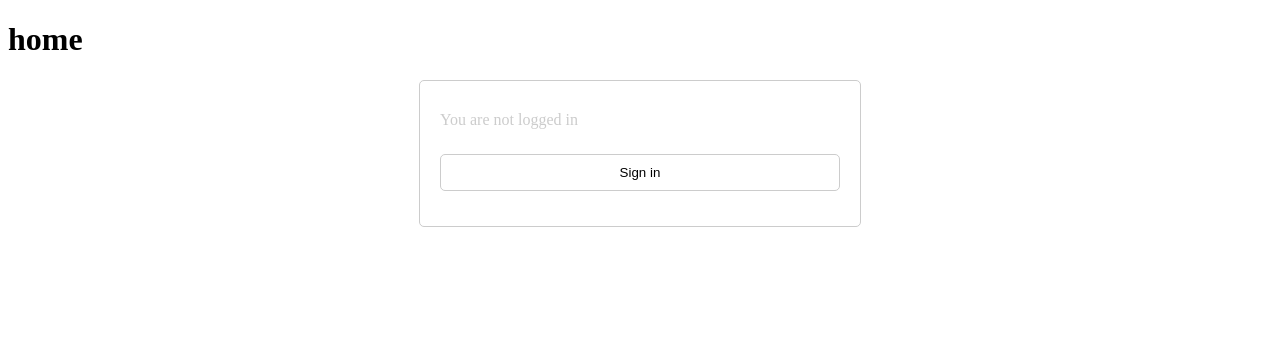
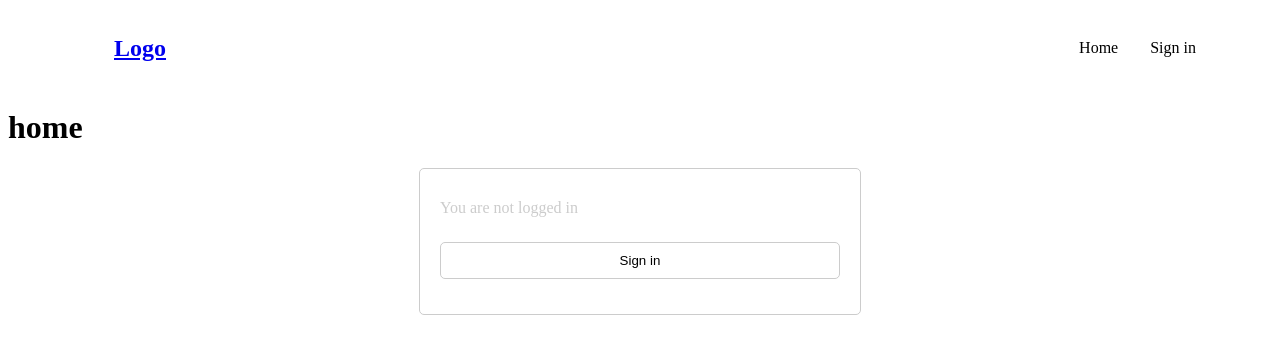
Before and after one commit to chris92vr/next13_fullstackapp, a Next.js app: page / in a window 1280 px wide. Shown: the top 354 px of the page. Built offline with nearby package versions, Linux system fonts and the light colour scheme; no server answers.

Commit message:
Implemented layout

```diff
--- a/src/app/layout.js
+++ b/src/app/layout.js
@@ -1,6 +1,7 @@
 'use client';
 import './globals.css';
 import { AuthContextProvider } from '@/context/AuthContext';
+import Navbar from '@/component/navbar';
 
 export default function layout({ children }) {
   return (
@@ -9,7 +10,10 @@ export default function layout({ children }) {
         <title>My App</title>
       </head>
       <body>
-        <AuthContextProvider>{children}</AuthContextProvider>
+        <AuthContextProvider>
+          <Navbar />
+          {children}
+        </AuthContextProvider>
       </body>
     </html>
   );
```
